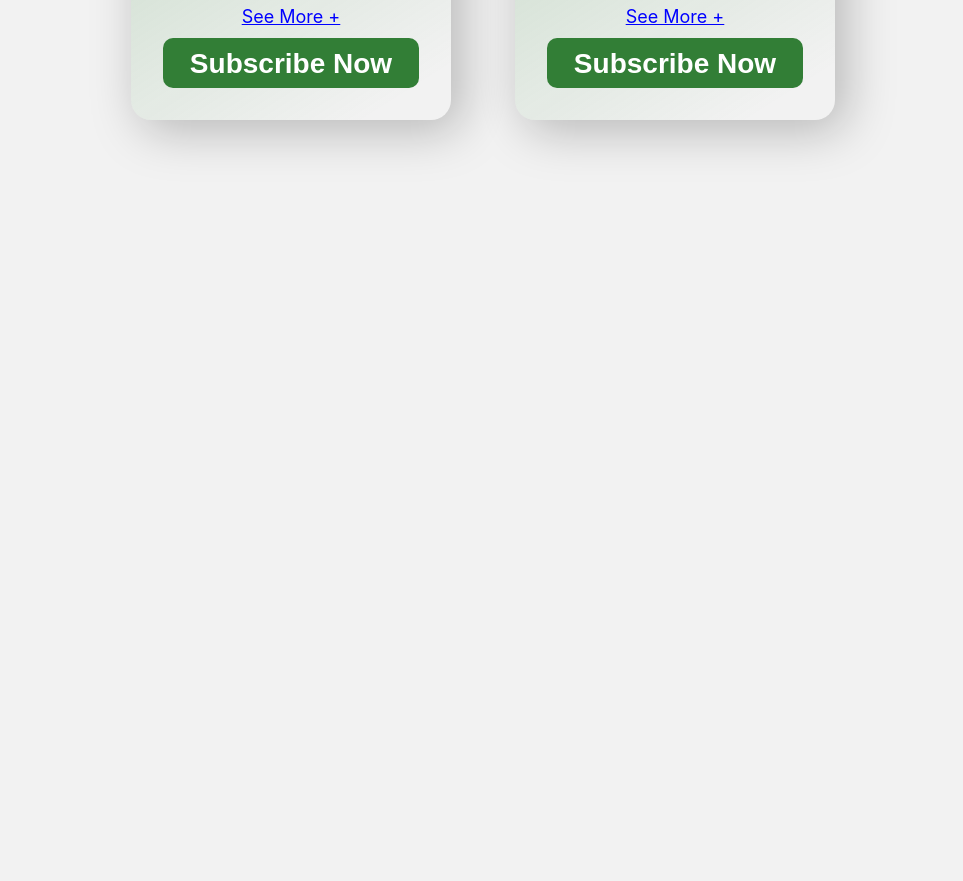
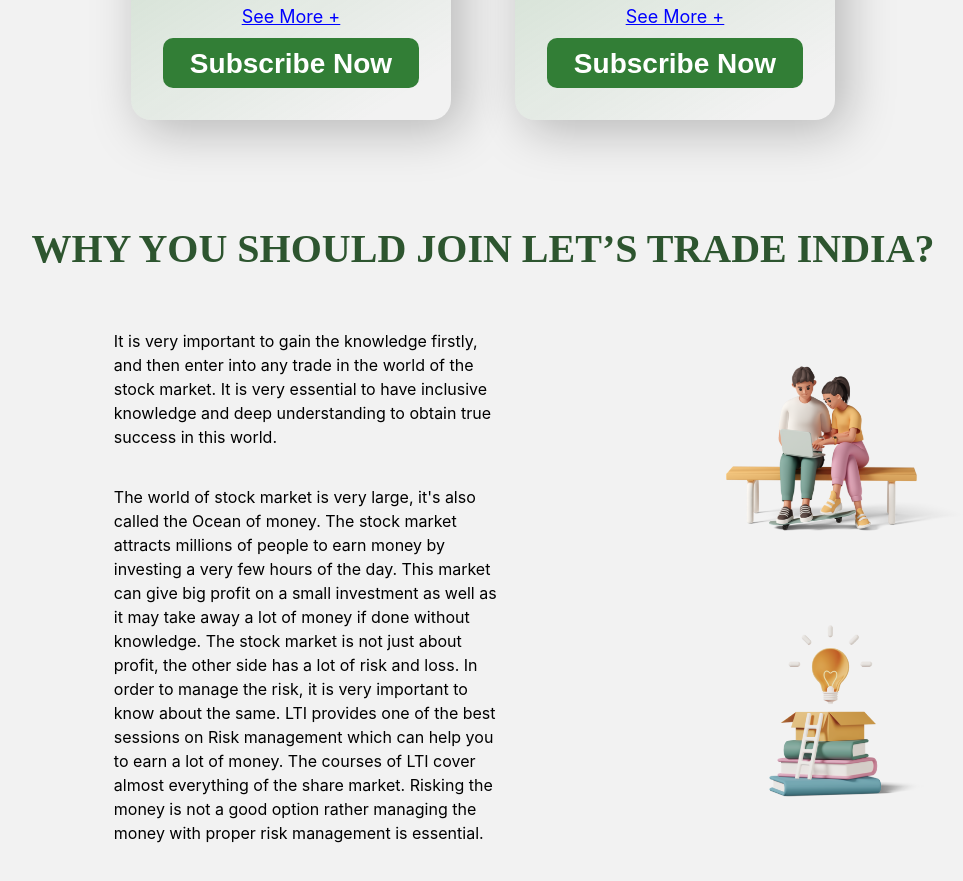
Before and after one commit to pranavhole/LetsTread, a React (Create React App) app: page / in a window 1280 px wide. Shown: the part 1060-1941 px from the top of the page, without its empty margins (157-1120 px from the left). Built offline with nearby package versions, Linux system fonts and the light colour scheme.

Commit message:
Added next part on home page

```diff
--- a/src/components/Home/Home.js
+++ b/src/components/Home/Home.js
@@ -2,6 +2,7 @@
 import ImageSlider from "./ImageSlider";
 import Card from "./Card";
 import courseCard from "./courseCard";
+import Middle from "./middle";
 
 function createCard(coursep) {
     return (
@@ -39,12 +40,27 @@
           <ImageSlider slides={slides} />
         </div>
       </div>
+
       <div className="relative -top-[40rem] flex justify-center items-center">
         <div style={titleStyles}>WHY YOU SHOULD JOIN LET’S TRADE INDIA?</div>
       </div>
+
       <div className="relative -top-[45rem] flex justify-center items-center" >
       <dl className="dictionary">{courseCard.map(createCard)}</dl>
       </div>
+
+      <div className="relative -top-[45rem] flex justify-center items-center">
+        <div style={titleStyles}>WHY YOU SHOULD JOIN LET’S TRADE INDIA?</div>
+      </div>
+
+      <div className="relative -top-[55rem] left-[16%] w-[80%]">
+          <Middle />
+      </div>
+
+      {/* <div className="relative -top-[40rem] flex justify-center items-center">
+        <div style={titleStyles}>HOW DOES IT WORKS?</div>
+        <p>Here are simple steps to start your journey with LTI</p>
+      </div> */}
     </>
   );
 }
--- /dev/null
+++ b/src/components/Home/middle.js
@@ -0,0 +1,41 @@
+import React from "react";
+
+function middle() {
+  return (
+    <div className="flex justify-around">
+      <div className="py-40 pl-50">
+        <div className="py-3 w-96">
+          <p className="py-9">
+            It is very important to gain the knowledge firstly, and then enter
+            into any trade in the world of the stock market. It is very
+            essential to have inclusive knowledge and deep understanding to
+            obtain true success in this world.
+          </p>
+
+          <p>
+            The world of stock market is very large, it's also called the Ocean
+            of money. The stock market attracts millions of people to earn money
+            by investing a very few hours of the day. This market can give big
+            profit on a small investment as well as it may take away a lot of
+            money if done without knowledge. The stock market is not just about
+            profit, the other side has a lot of risk and loss. In order to
+            manage the risk, it is very important to know about the same. LTI
+            provides one of the best sessions on Risk management which can help
+            you to earn a lot of money. The courses of LTI cover almost
+            everything of the share market. Risking the money is not a good
+            option rather managing the money with proper risk management is
+            essential.
+          </p>
+        </div>
+      </div>
+      <div class="flex items-center px-10 pl-24">
+         <img
+          src={process.env.PUBLIC_URL + "/Images/Group-1.png"}
+          className="rounded-2xl w-60"
+          alt=""
+         />
+      </div>
+    </div>
+  );
+}
+export default middle;
--- /dev/null
+++ b/src/components/Home/steps.js
@@ -0,0 +1,9 @@
+import React from 'react'
+
+export default function steps() {
+  return (
+    <div>
+
+    </div>
+  )
+}
```
Also changed, not shown: src/components/Home/ImageSlider.js (+0 -26 lines), public/Images/Group-1.png (added).
